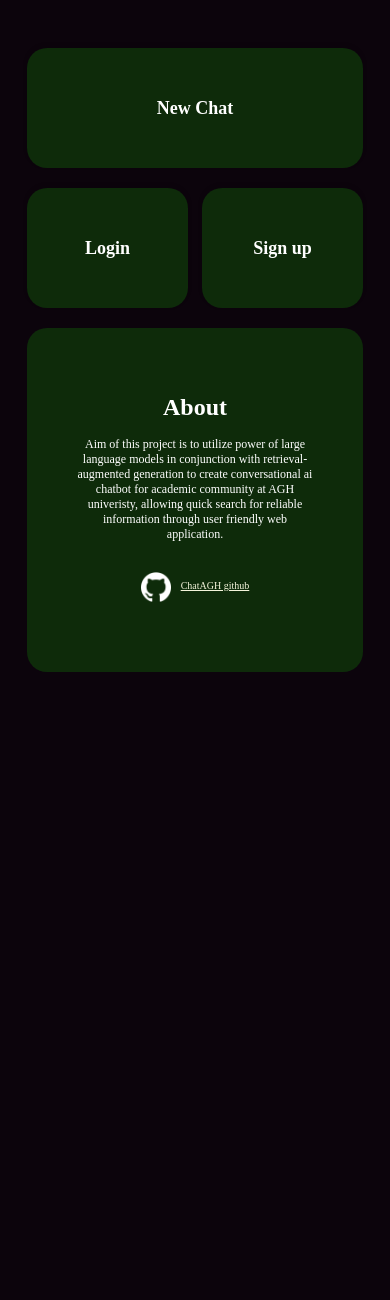
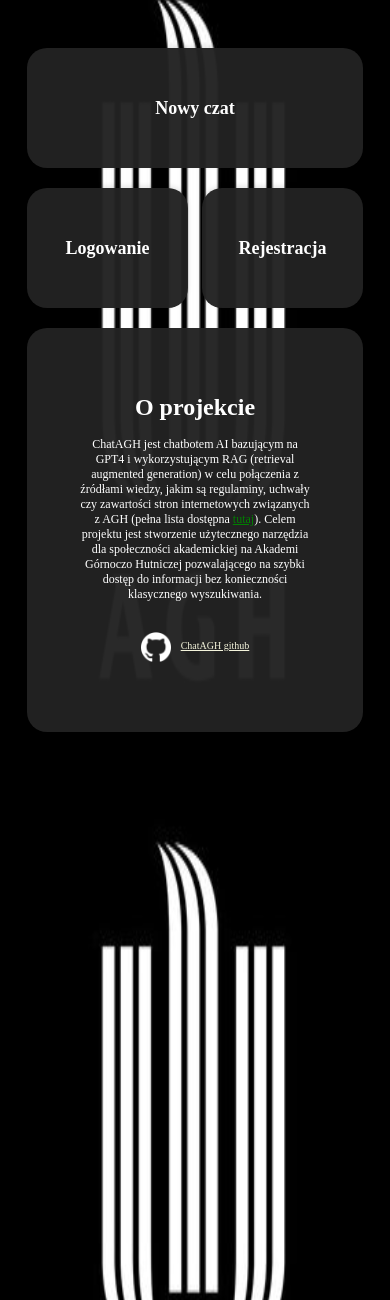
Before and after one commit to witek3100/chatAGH, a Flask app: page /home in a window 390 px wide. Shown: the part 80-1380 px from the top of the page. Before the commit the page ends 752 px from the top, so only its background shows below. Run offline with Flask 2, Linux system fonts and the light colour scheme; some libraries are stand-ins or nearby versions.

Commit message:
error handling + login signup not implemented info pages

```diff
--- a/src/web-app/app.py
+++ b/src/web-app/app.py
@@ -29,8 +29,7 @@ def create_new_chat():
 
 @app.route('/get_response/<chat_id>/<question>')
 def get_streaming_response(chat_id, question):
-  chat = Chat(chat_id=chat_id)
-  return Response(chat.get_streaming_response(question), content_type='text/event-stream')
+  return Response(Chat.get_streaming_response(question, chat_id), content_type='text/event-stream')
 
 @app.route('/chat/<chat_id>')
 def chat(chat_id):
@@ -43,7 +42,15 @@ def get_icon_url(asset):
 
 @app.route('/login')
 def login():
-  pass
+  return render_template('not_implemented.html')
+
+@app.route('/signup')
+def signup():
+  return render_template('not_implemented.html')
+
+@app.route('/sources-list')
+def sources_list():
+  return render_template('sources_list.html')
 
 if __name__ == '__main__':
   app.run(
--- a/src/web-app/static/css/base.css
+++ b/src/web-app/static/css/base.css
@@ -56,3 +56,7 @@ header {
 .home-link-box {
     padding: 20px;
 }
+
+a {
+    color: green;
+}
--- a/src/web-app/static/css/home_tab.css
+++ b/src/web-app/static/css/home_tab.css
@@ -51,7 +51,7 @@ body {
 }
 
 .home {
-    margin: -100px 20% 1000px 20%;
+    margin: -100px 20% 100px 20%;
     display: flex;
     justify-content: center;
     flex-direction: column;
@@ -78,10 +78,10 @@ body {
     }
 
     .link {
-        background-color: rgba(20, 200, 0, 0.2);
+        background-color: rgba(35, 35, 35, 0.97);
     }
 
     .about {
-        background-color: rgba(20, 200, 0, 0.2);
+        background-color: rgba(35, 35, 35, 0.97);
     }
 }
--- a/src/web-app/static/js/chat.js
+++ b/src/web-app/static/js/chat.js
@@ -3,6 +3,8 @@ function ask() {
     if (sendButton.disabled === true) {
         return 0
     }
+
+    const error_mesasge = "Podczas generowania odpowiedzi wystąpił błąd, spróbuj ponownie ... "
 
     sendButton.disabled = true;
     sendButton.style.backgroundColor = "#555"
@@ -23,7 +25,14 @@ function ask() {
     eventSource.onmessage = function () {
         $(".loading-dots").hide();
         var content = event.data;
-        if (content === '<!END>') {
+        if (content === '<!ERROR>') {
+            message_to_stream.innerHTML = "<b style='color: red'>" + error_mesasge + "</b>"
+            sendButton.disabled = false;
+            sendButton.style.backgroundColor = "#4CAF50";
+            eventSource.close()
+            return
+        }
+        else if (content === '<!END>') {
             sendButton.disabled = false;
             sendButton.style.backgroundColor = "#4CAF50";
             eventSource.close()
--- a/src/web-app/templates/base.html
+++ b/src/web-app/templates/base.html
@@ -19,7 +19,7 @@
 
     <style>
         body {
-            overflow: hidden;
+            /*overflow: hidden;*/
             background-size: 100% auto;
             background-position: center;
             background-attachment: fixed;
@@ -29,7 +29,8 @@
         @media (max-width: 900px) {
             body {
                 background-color: #0c040c;
-                background-image: none
+                background-repeat: no-repeat;
+                background-image: url({{url_for('static', filename='assets/logo2.jpeg')}});
             }
         }
 
--- a/src/web-app/templates/home_tab.html
+++ b/src/web-app/templates/home_tab.html
@@ -9,22 +9,22 @@
         <div class="buttons">
             <div class="chat-button">
                 <a class="link" id="new-chat" href="new_chat">
-                    New Chat
+                    Nowy czat
                 </a>
             </div>
             <div class="small-buttons">
                 <a class="link link-small" id="login" href="login">
-                    Login
+                    Logowanie
                 </a>
                 <a class="link link-small" id="signup" href="signup">
-                    Sign up
+                    Rejestracja
                 </a>
             </div>
         </div>
         <div class="about">
-            <h1>About</h1>
+            <h1>O projekcie</h1>
             <div class="about-text">
-                Aim of this project is to utilize power of large language models in conjunction with retrieval-augmented generation to create conversational ai chatbot for academic community at AGH univeristy, allowing quick search for reliable information through user friendly web application.
+                ChatAGH jest chatbotem AI bazującym na GPT4 i wykorzystującym RAG (retrieval augmented generation) w celu połączenia z źródłami wiedzy, jakim są regulaminy, uchwały czy zawartości stron internetowych związanych z AGH (pełna lista dostępna <a href="sources-list" style="color: green;">tutaj</a>). Celem projektu jest stworzenie użytecznego narzędzia dla społeczności akademickiej na Akademi Górnoczo Hutniczej pozwalającego na szybki dostęp do informacji bez konieczności klasycznego wyszukiwania.
             </div>
             <a class="github-link" href="https://github.com/witek3100/chatAGH">
                 <img src="{{ url_for('static', filename='assets/github_icon.png') }}" alt="github-repo" class="icon">
```
Also changed, not shown: src/chatbot/chat.py (+28 -19 lines), src/web-app/templates/not_implemented.html (added, +9 -0 lines), src/web-app/templates/sources_list.html (added, +38 -0 lines), src/web-app/static/assets/logo2.jpeg (added).
